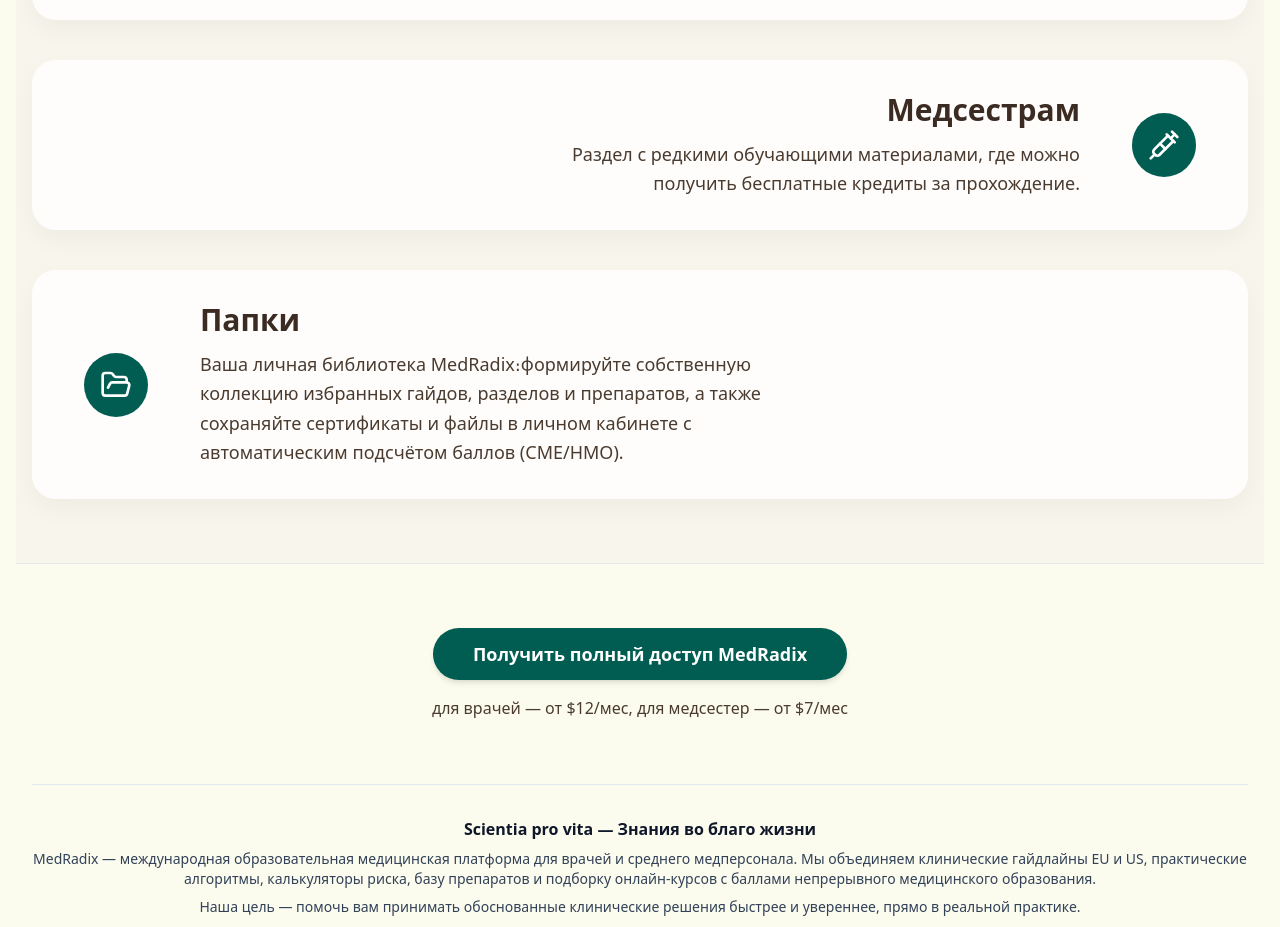
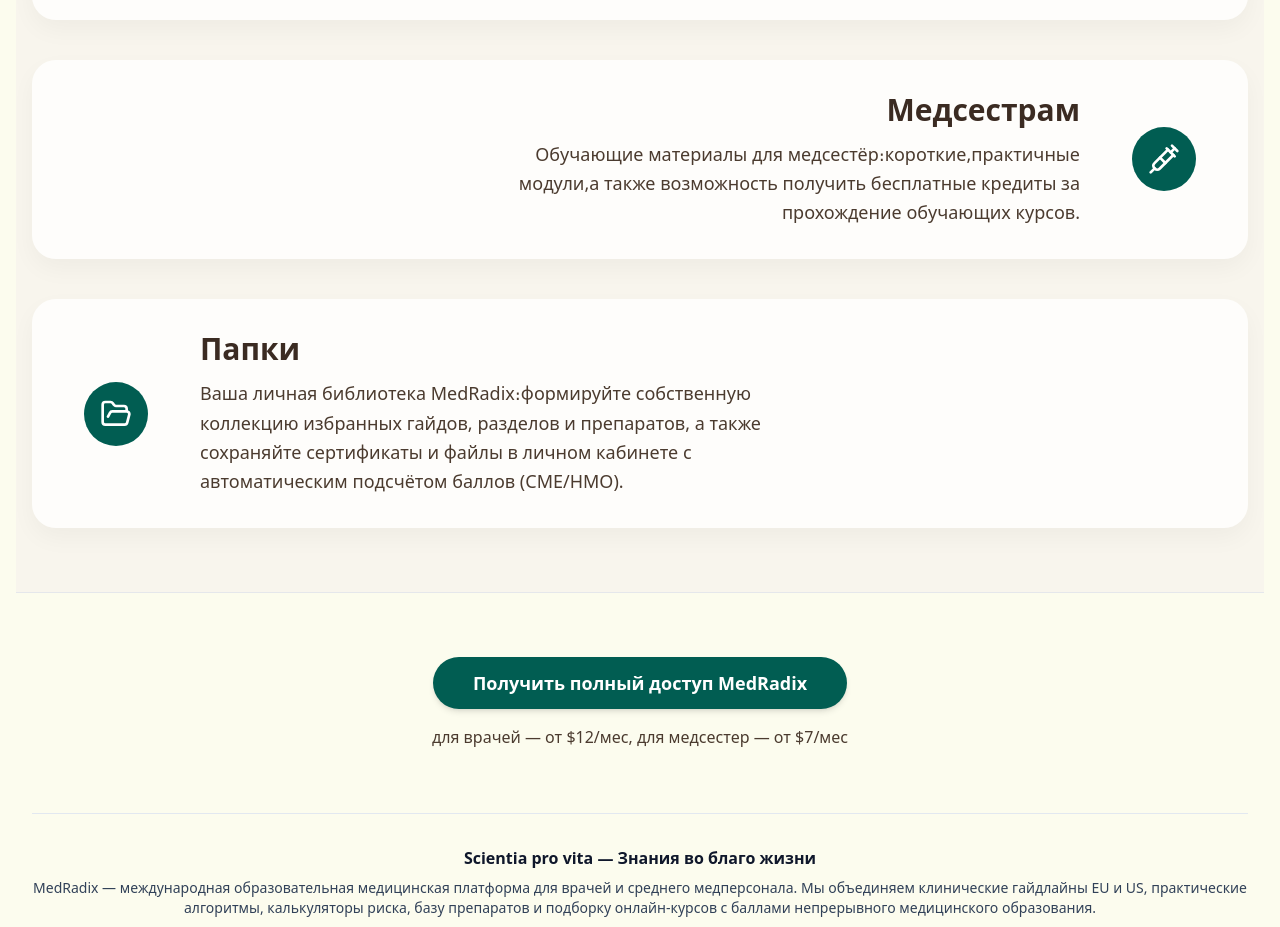
Before and after one commit to NMaryko/MedRadix, a Next.js app: page / in a window 1280 px wide. Shown: the part 2134-3061 px from the top of the page. Built offline with nearby package versions, Linux system fonts and the light colour scheme.

Commit message:
Update page.tsx

```diff
--- a/app/page.tsx
+++ b/app/page.tsx
@@ -140,7 +140,7 @@ const SECTIONS: SectionConfig[] = [
     id: 'nurses',
     title: 'Медсестрам',
     description:
-      'Раздел с редкими обучающими материалами, где можно получить бесплатные кредиты за прохождение.',
+      'Обучающие материалы для медсестёр։короткие,практичные модули,а также возможность получить бесплатные кредиты за прохождение обучающих курсов.',
     href: '/nurses',
   },
   {
```
